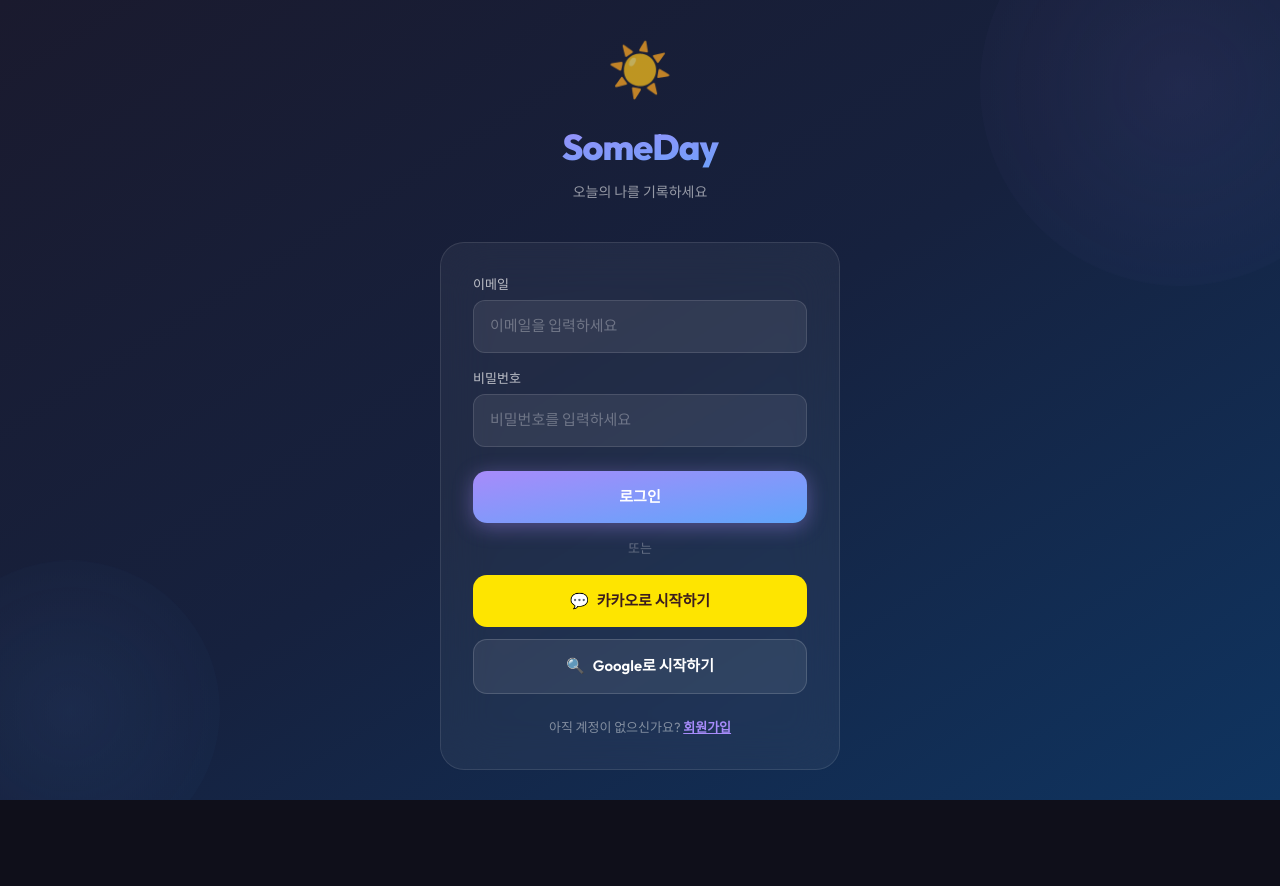
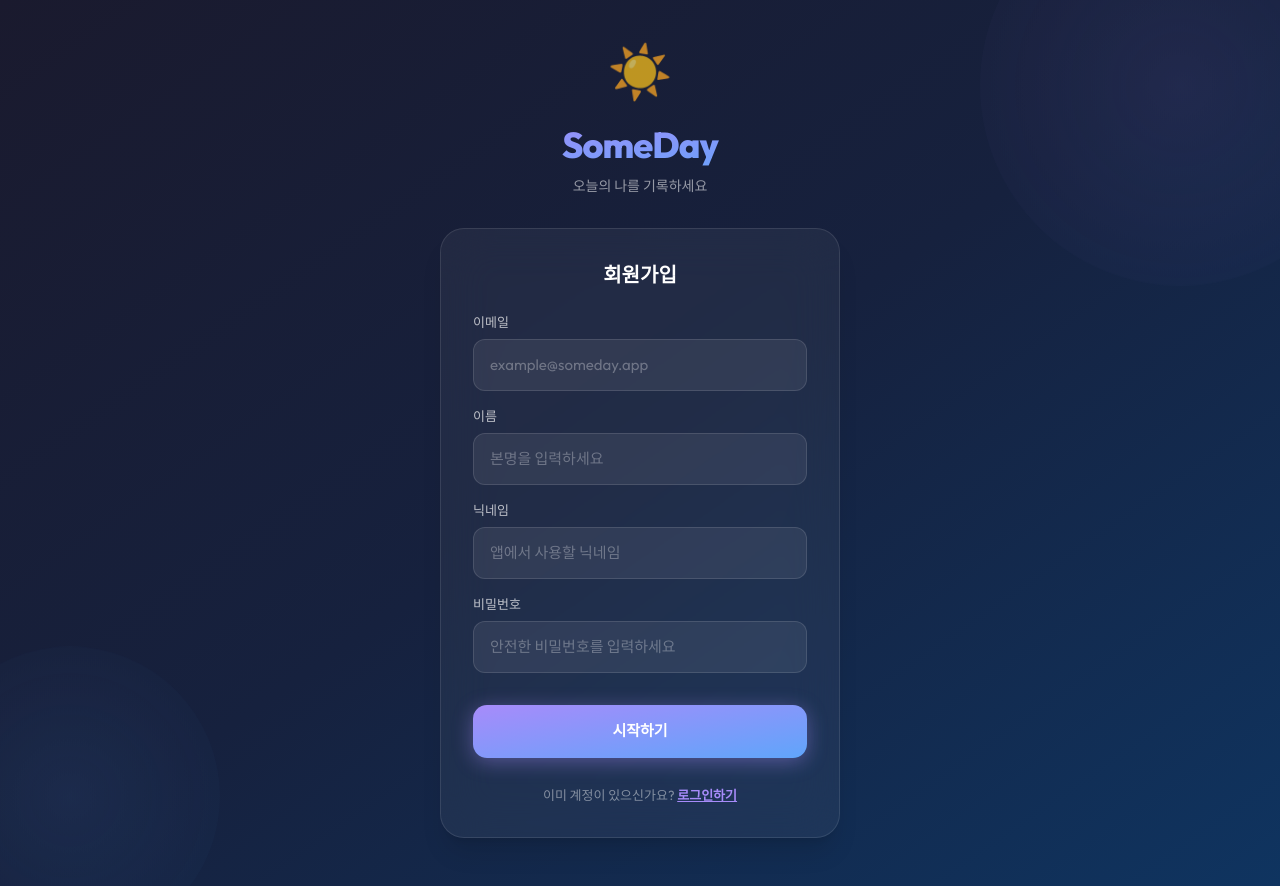
Before and after one commit to nacgyun/SomeDay-FE, a React (Vite) app: page /signup in a window 1280 px wide. Before the commit this address led to /login. Before the commit the page ends 800 px from the top, so only its background shows below. Built offline with nearby package versions, Linux system fonts and the light colour scheme.

Commit message:
Merge pull request #10 from someday-health-care/feat/missionpage
add record page

```diff
--- /dev/null
+++ b/src/layouts/AuthLayout.tsx
@@ -0,0 +1,31 @@
+import type { ReactNode } from 'react';
+
+interface AuthLayoutProps {
+  children: ReactNode;
+}
+
+const AuthLayout = ({ children }: AuthLayoutProps) => {
+  return (
+    <div className="min-h-screen w-full bg-gradient-to-br from-[#1a1a2e] via-[#16213e] to-[#0f3460] flex items-center justify-center px-6 relative overflow-hidden font-sans">
+      {/* 배경 장식 원 */}
+      <div className="absolute w-[400px] h-[400px] rounded-full opacity-[0.08] -top-[100px] -right-[100px] bg-[radial-gradient(circle,#a78bfa,transparent)] animate-float pointer-events-none" />
+      <div className="absolute w-[300px] h-[300px] rounded-full opacity-[0.08] -bottom-[80px] -left-[80px] bg-[radial-gradient(circle,#60a5fa,transparent)] animate-float-reverse pointer-events-none" />
+
+      <div className="w-full max-w-[400px] z-10 animate-fade-in-up flex flex-col pt-8 pb-12">
+        {/* 로고 영역 */}
+        <div className="text-center mb-8 shrink-0">
+          <div className="text-[52px] mb-2 animate-[pulse_2s_ease-in-out_infinite]">☀️</div>
+          <h1 className="text-[36px] font-extrabold bg-gradient-to-br from-brand-purple to-brand-blue bg-clip-text text-transparent mb-1 tracking-tight">
+            SomeDay
+          </h1>
+          <p className="text-white/55 text-sm">오늘의 나를 기록하세요</p>
+        </div>
+
+        {/* 폼 카드 영역 (본문) */}
+        {children}
+      </div>
+    </div>
+  );
+};
+
+export default AuthLayout;
--- a/src/pages/LoginPage.tsx
+++ b/src/pages/LoginPage.tsx
@@ -3,6 +3,7 @@
 import Button from '../components/ui/Button';
 import Input from '../components/ui/Input';
 import { useAuth } from '../contexts/AuthContext';
+import AuthLayout from '../layouts/AuthLayout';
 import type { ApiResponse, User } from '../types';
 
 const LoginPage = () => {
@@ -49,23 +50,8 @@
   };
 
   return (
-    <div className="min-h-screen w-full bg-gradient-to-br from-[#1a1a2e] via-[#16213e] to-[#0f3460] flex items-center justify-center px-6 relative overflow-hidden">
-      {/* 배경 장식 원 */}
-      <div className="absolute w-[400px] h-[400px] rounded-full opacity-[0.08] -top-[100px] -right-[100px] bg-[radial-gradient(circle,#a78bfa,transparent)] animate-float pointer-events-none" />
-      <div className="absolute w-[300px] h-[300px] rounded-full opacity-[0.08] -bottom-[80px] -left-[80px] bg-[radial-gradient(circle,#60a5fa,transparent)] animate-float-reverse pointer-events-none" />
-
-      <div className="w-full max-w-[400px] z-10">
-        {/* 로고 */}
-        <div className="text-center mb-10">
-          <div className="text-[52px] mb-3 animate-[pulse_2s_ease-in-out_infinite]">☀️</div>
-          <h1 className="text-[36px] font-extrabold bg-gradient-to-br from-brand-purple to-brand-blue bg-clip-text text-transparent mb-2 tracking-tight">
-            SomeDay
-          </h1>
-          <p className="text-white/55 text-sm">오늘의 나를 기록하세요</p>
-        </div>
-
-        {/* 카드 */}
-        <div className="bg-white/[0.05] backdrop-blur-xl border border-white/10 rounded-3xl p-8">
+    <AuthLayout>
+      <div className="bg-white/[0.05] backdrop-blur-xl border border-white/10 rounded-3xl p-8 shadow-xl">
         <div className="flex flex-col gap-4 mb-2">
           <Input
             id="email"
@@ -85,36 +71,35 @@
             onKeyDown={(e) => e.key === 'Enter' && handleLogin()}
           />
           {errorMsg && <p className="text-brand-red text-xs font-semibold px-1">{errorMsg}</p>}
-            <Button id="login-btn" fullWidth onClick={handleLogin} disabled={isLoading} className="mt-2">
+          <Button id="login-btn" fullWidth onClick={handleLogin} disabled={isLoading} className="mt-2 text-[15px] py-[14px]">
             {isLoading ? '로그인 중...' : '로그인'}
           </Button>
         </div>
 
         {/* 구분선 */}
-          <div className="flex items-center gap-3 text-white/30 text-[13px] my-4">
-            <div className="flex-1 h-px bg-white/12" />
-            <span>또는</span>
-            <div className="flex-1 h-px bg-white/12" />
+        <div className="flex items-center gap-3 text-white/30 text-[13px] my-5 relative">
+          <div className="flex-1 h-px bg-white/10" />
+          <span className="font-medium">또는</span>
+          <div className="flex-1 h-px bg-white/10" />
         </div>
 
         <div className="flex flex-col gap-3">
-            <Button id="kakao-login-btn" variant="kakao" fullWidth>
-              <span>💬</span> 카카오로 시작하기
+          <Button id="kakao-login-btn" variant="kakao" fullWidth className="py-3">
+            <span className="mr-1">💬</span> 카카오로 시작하기
           </Button>
-            <Button id="google-login-btn" variant="google" fullWidth>
-              <span>🔍</span> Google로 시작하기
+          <Button id="google-login-btn" variant="google" fullWidth className="py-3">
+            <span className="mr-1">🔍</span> Google로 시작하기
           </Button>
         </div>
 
-          <p className="text-center text-white/45 text-[13px] mt-6">
+        <p className="text-center text-white/45 text-[13px] mt-7">
           아직 계정이 없으신가요?{' '}
-            <button id="signup-link" className="text-brand-purple text-[13px] font-semibold underline cursor-pointer bg-transparent border-none">
+          <button id="signup-link" onClick={() => navigate('/signup')} className="text-brand-purple hover:text-brand-purple-light transition-colors text-[13px] font-semibold underline cursor-pointer bg-transparent border-none">
             회원가입
           </button>
         </p>
       </div>
-      </div>
-    </div>
+    </AuthLayout>
   );
 };
 
--- /dev/null
+++ b/src/pages/SignupPage.tsx
@@ -0,0 +1,123 @@
+import { useState } from 'react';
+import { useNavigate } from 'react-router-dom';
+import Button from '../components/ui/Button';
+import Input from '../components/ui/Input';
+import AuthLayout from '../layouts/AuthLayout';
+
+const SignupPage = () => {
+  const navigate = useNavigate();
+
+  const [email, setEmail] = useState('');
+  const [password, setPassword] = useState('');
+  const [name, setName] = useState('');
+  const [nickname, setNickname] = useState('');
+
+  const [errorMsg, setErrorMsg] = useState('');
+  const [isLoading, setIsLoading] = useState(false);
+
+  const handleSignup = async () => {
+    if (!email || !password || !name || !nickname) {
+      setErrorMsg('모든 항목을 입력해주세요.');
+      return;
+    }
+
+    setIsLoading(true);
+    setErrorMsg('');
+
+    try {
+      const response = await fetch('https://someday-be-production.up.railway.app/api/users/signup', {
+        method: 'POST',
+        headers: {
+          'Content-Type': 'application/json',
+        },
+        body: JSON.stringify({ email, name, password, nickname }),
+      });
+
+      // Status code check since some APIs don't return standard JSON on errors
+      if (!response.ok) {
+        let msg = '회원가입에 실패했습니다.';
+        try {
+          const result = await response.json();
+          msg = result.message || msg;
+        } catch { }
+        setErrorMsg(msg);
+        setIsLoading(false);
+        return;
+      }
+
+      const result = await response.json();
+
+      // If backend returns a standardized { status: 'SUCCESS' }
+      if (result.status === 'SUCCESS' || response.ok) {
+        alert('회원가입이 완료되었습니다. 로그인해주세요.');
+        navigate('/login');
+      } else {
+        setErrorMsg(result.message || '회원가입에 실패했습니다.');
+      }
+    } catch (e) {
+      setErrorMsg('서버와 통신하는 중 문제가 발생했습니다.');
+      console.error(e);
+    } finally {
+      setIsLoading(false);
+    }
+  };
+
+  return (
+    <AuthLayout>
+      <div className="bg-white/[0.05] backdrop-blur-xl border border-white/10 rounded-3xl p-8 shadow-xl">
+        <h2 className="text-xl font-bold text-white mb-6 text-center">회원가입</h2>
+
+        <div className="flex flex-col gap-4 mb-2">
+          <Input
+            id="email"
+            type="email"
+            label="이메일"
+            placeholder="example@someday.app"
+            value={email}
+            onChange={(e) => setEmail(e.target.value)}
+          />
+          <Input
+            id="name"
+            type="text"
+            label="이름"
+            placeholder="본명을 입력하세요"
+            value={name}
+            onChange={(e) => setName(e.target.value)}
+          />
+          <Input
+            id="nickname"
+            type="text"
+            label="닉네임"
+            placeholder="앱에서 사용할 닉네임"
+            value={nickname}
+            onChange={(e) => setNickname(e.target.value)}
+          />
+          <Input
+            id="password"
+            type="password"
+            label="비밀번호"
+            placeholder="안전한 비밀번호를 입력하세요"
+            value={password}
+            onChange={(e) => setPassword(e.target.value)}
+            onKeyDown={(e) => e.key === 'Enter' && handleSignup()}
+          />
+
+          {errorMsg && <p className="text-brand-red text-xs font-semibold px-1 mt-1">{errorMsg}</p>}
+
+          <Button id="signup-btn" fullWidth onClick={handleSignup} disabled={isLoading} className="mt-4 text-[15px] py-[14px]">
+            {isLoading ? '가입 중...' : '시작하기'}
+          </Button>
+        </div>
+
+        <p className="text-center text-white/45 text-[13px] mt-7">
+          이미 계정이 있으신가요?{' '}
+          <button id="login-link" onClick={() => navigate('/login')} className="text-brand-purple hover:text-brand-purple-light transition-colors text-[13px] font-semibold underline cursor-pointer bg-transparent border-none">
+            로그인하기
+          </button>
+        </p>
+      </div>
+    </AuthLayout>
+  );
+};
+
+export default SignupPage;
--- a/src/router/index.tsx
+++ b/src/router/index.tsx
@@ -1,5 +1,6 @@
 import { BrowserRouter, Routes, Route, Navigate } from 'react-router-dom';
 import LoginPage from '../pages/LoginPage';
+import SignupPage from '../pages/SignupPage';
 import MainPage from '../pages/MainPage';
 import SocialPage from '../pages/SocialPage';
 import MissionPage from '../pages/MissionPage';
@@ -12,8 +13,9 @@
   return (
     <BrowserRouter>
       <Routes>
-        {/* 로그인 */}
+        {/* 로그인 및 회원가입 */}
         <Route path="/login" element={<LoginPage />} />
+        <Route path="/signup" element={<SignupPage />} />
 
         {/* 네비 없는 독립 페이지들 */}
         <Route path="/my/records" element={<MyRecordsPage />} />
```
Lines whose indentation alone changed are shown as unchanged.
